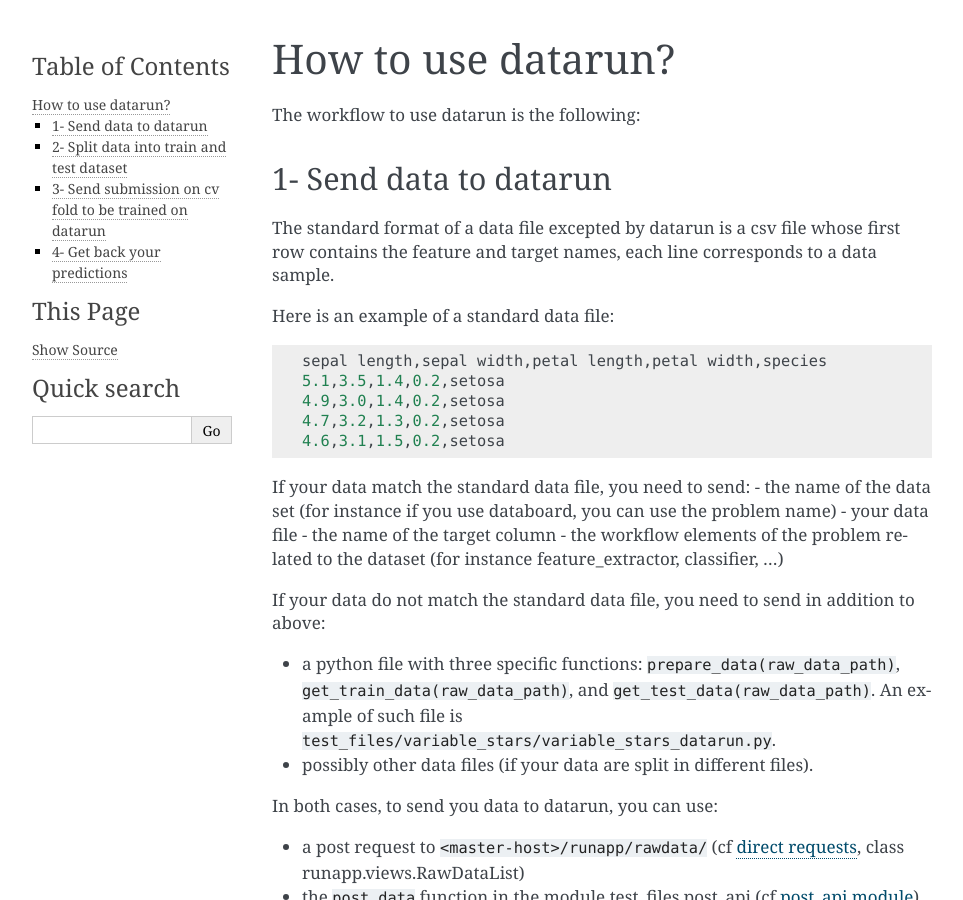
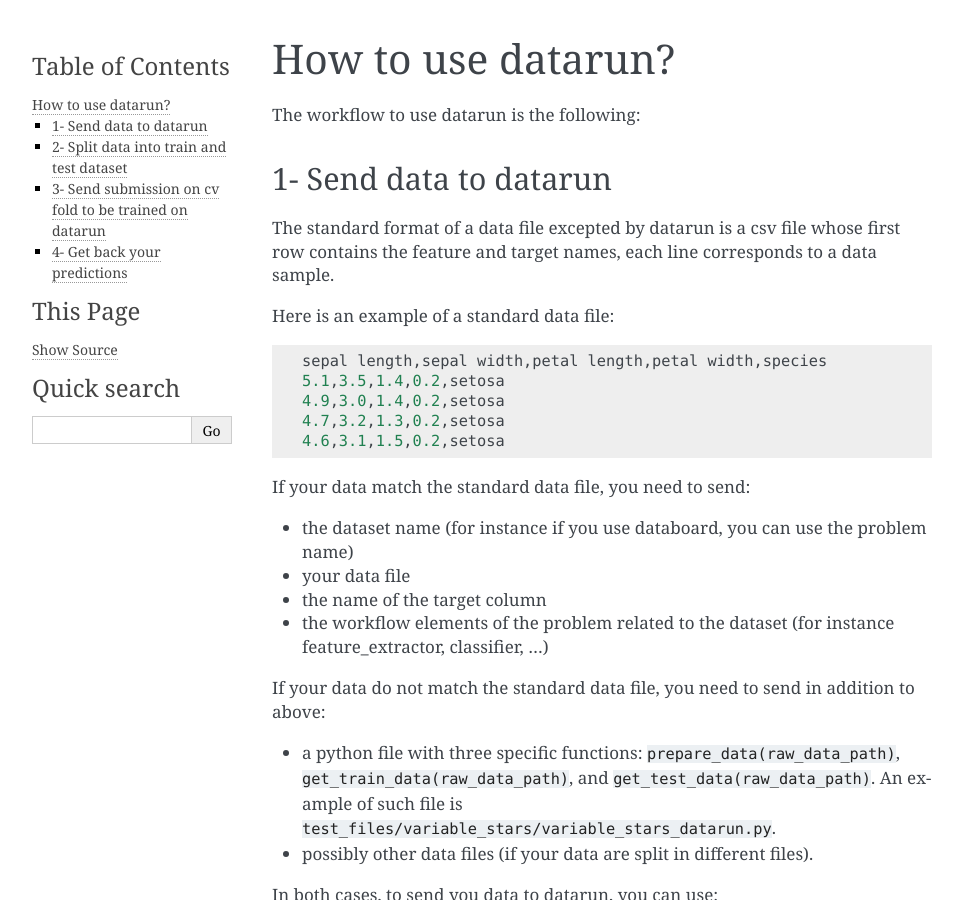
Before and after one commit to paris-saclay-cds/datarun, a Sphinx documentation site: the page built from docs/modules/workflow.rst, in a window 1280 px wide and 900 px high. Shown: the whole window, without its empty margins (148-1111 px from the left). Built offline with Sphinx 7.4.7, drawn with Linux system fonts in a browser that asks for light colours.

Commit message:
typo doc

```diff
--- a/docs/modules/workflow.rst
+++ b/docs/modules/workflow.rst
@@ -18,11 +18,13 @@ Here is an example of a standard data file:
     4.7,3.2,1.3,0.2,setosa
     4.6,3.1,1.5,0.2,setosa
 
+
 If your data match the standard data file, you need to send:
-- the name of the data set (for instance if you use databoard, you can use the problem name)
-- your data file
-- the name of the target column
-- the workflow elements of the problem related to the dataset (for instance feature_extractor, classifier, ...)
+
+* the dataset name (for instance if you use databoard, you can use the problem name)
+* your data file
+* the name of the target column
+* the workflow elements of the problem related to the dataset (for instance feature_extractor, classifier, ...)
 
 
 If your data do not match the standard data file, you need to send in addition to above:
```
Also changed, not shown: docs/html/_sources/modules/workflow.txt (+6 -4 lines), docs/html/modules/workflow.html (+7 -5 lines), docs/html/searchindex.js, 2 other files.
